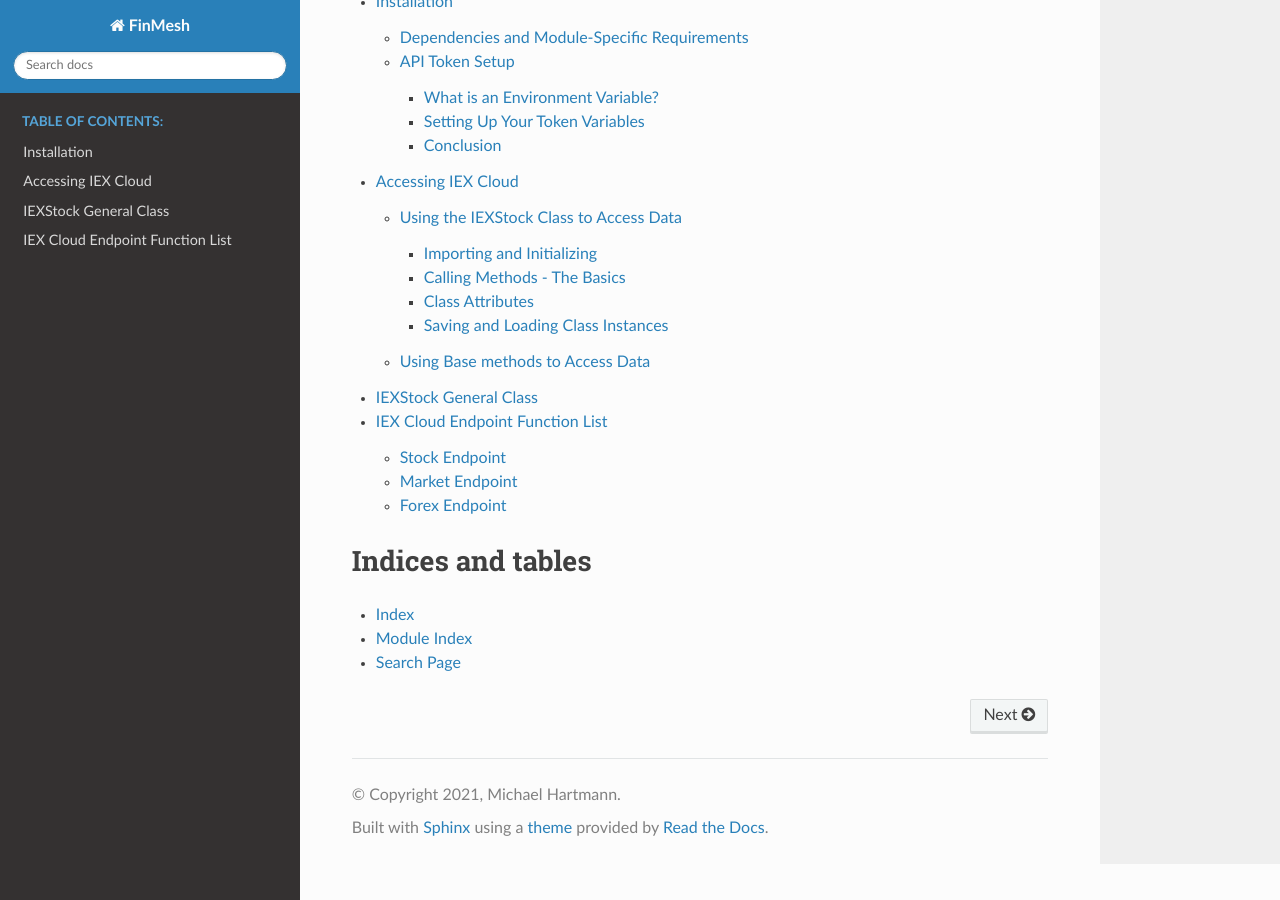
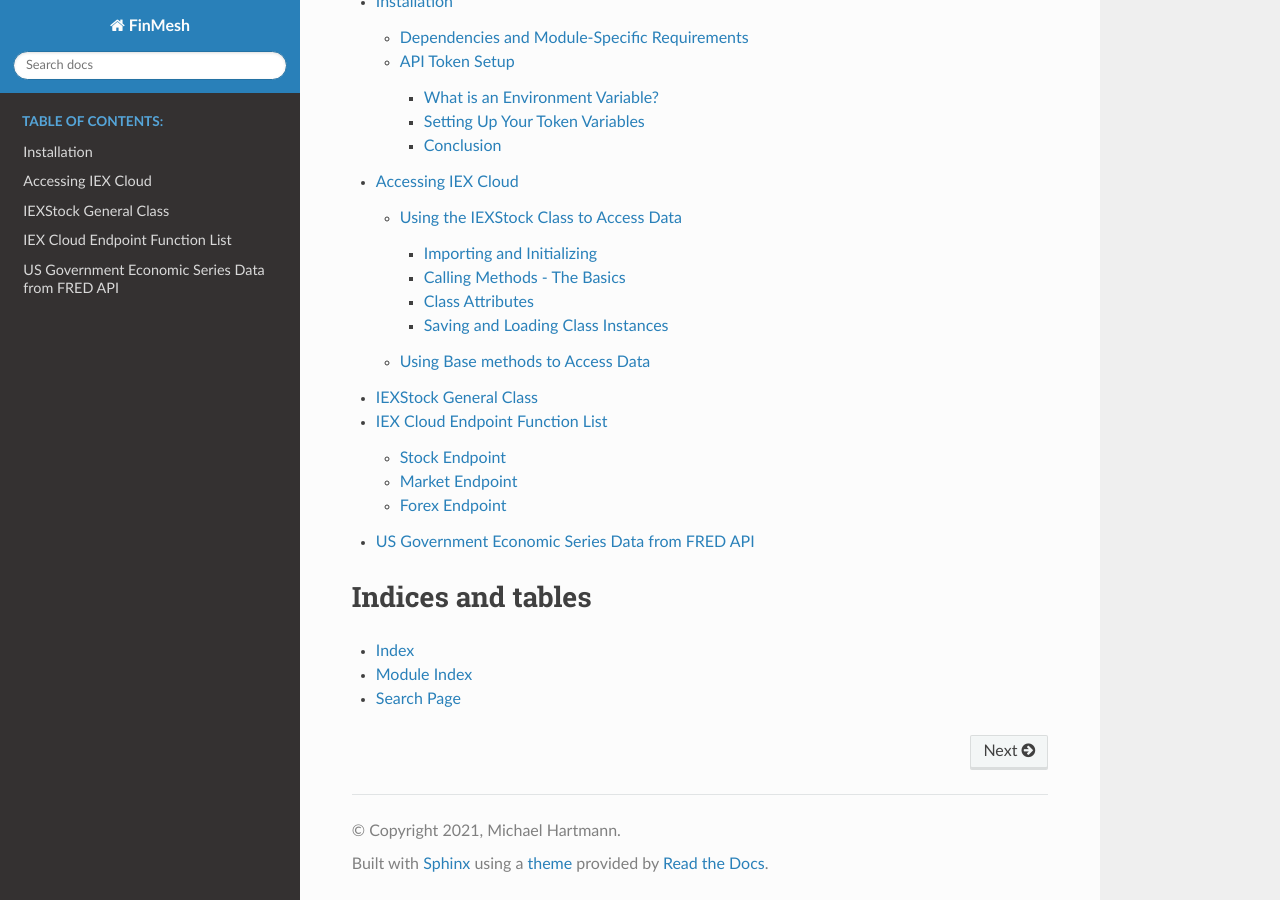
Before and after one commit to MichaelPHartmann/FinMesh, a Sphinx documentation site: the page built from docs/source/index.rst, in a window 1280 px wide and 900 px high, scrolled down 722 px. Built offline with Sphinx 7.4.7 and the Read the Docs theme 2.0.0, drawn with Linux system fonts in a browser that asks for light colours.

Commit message:
Added page to RTD for usgov module

```diff
--- a/docs/source/index.rst
+++ b/docs/source/index.rst
@@ -34,6 +34,7 @@ If FinMesh has brought you value please consider supporting the project.
    iextutorial
    iexstockclass
    iex
+   usgov
 
 
 Indices and tables
--- /dev/null
+++ b/docs/source/usgov.rst
@@ -0,0 +1,5 @@
+US Government Economic Series Data from FRED API
+################################################
+
+.. automodule:: usgov
+  :members:
```
Also changed, not shown: 15 other files.
